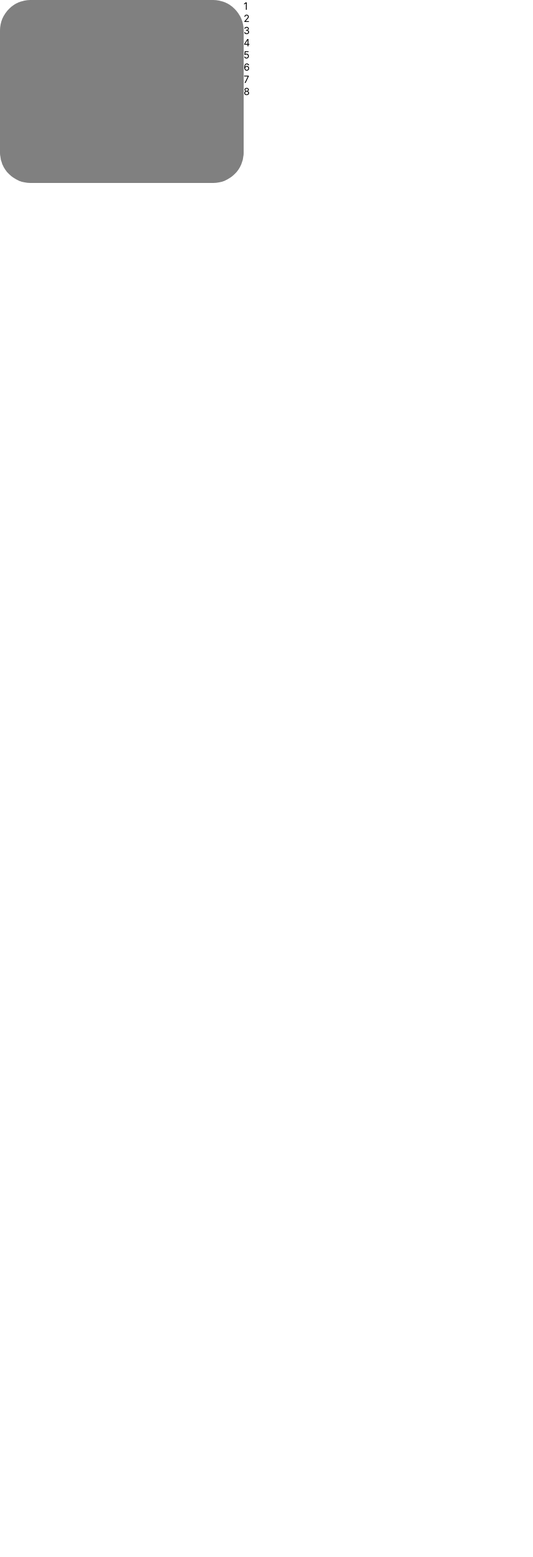
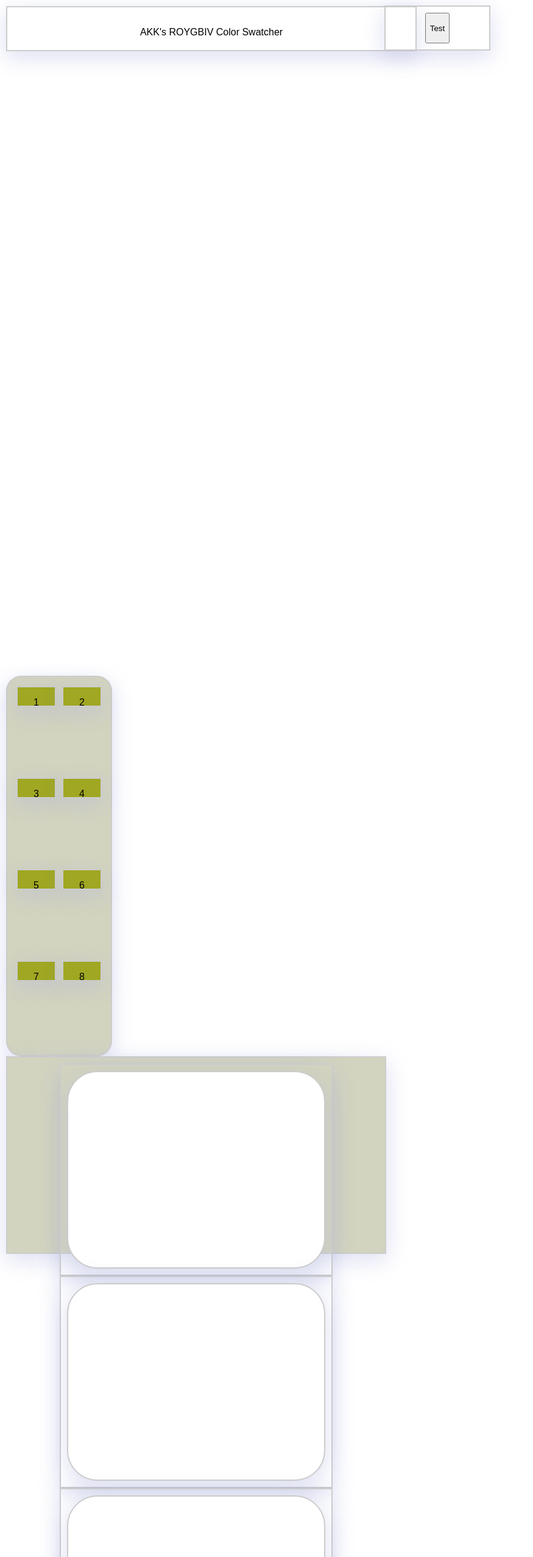
Before and after one commit to 464squad/design-pad, a React (Create React App) app: page / in a window 1280 px wide. Shown: the top 2553 px of the page at 61% size, without its empty margins (0-875 px from the left). Before the commit the page ends 800 px from the top, so only its background shows below. Built offline with nearby package versions, Linux system fonts and the light colour scheme.

Commit message:
Add files via upload

```diff
--- a/src/components/DesignContainer.js
+++ b/src/components/DesignContainer.js
@@ -1,6 +1,7 @@
 import React from 'react';
 import DesignPad from './DesignPad.js'
 import PadInput from './PadInput.js'
+import '../design.css'
 
 class DesignContainer extends React.Component {
     constructor(props){
@@ -17,9 +18,25 @@ class DesignContainer extends React.Component {
 
     render(){
         return(
-            <div style={{display: 'flex'}}>
-                <DesignPad currentInput={this.state.currentInput}/>
+            <div
+            className = "designContainer"
+            >
+                <div className = "siteTitle" >
+                    <p> AKK's ROYGBIV Color Swatcher</p>
+                </div>
+                <div className = 'editButton' >
+                    <button onClick={console.log('Test Dummy Button')}>
+                        Test
+                    </button>
+                </div>
                 <PadInput onDrag={this.updateCurrentInput}/>
+                <div className ="designBoard" >
+                    <DesignPad currentInput={this.state.currentInput}/>
+                    <DesignPad currentInput={this.state.currentInput}/>
+                    <DesignPad currentInput={this.state.currentInput}/>
+                    <DesignPad currentInput={this.state.currentInput}/>
+                </div>
+
             </div>
         )
     }
--- a/src/components/DesignPad.js
+++ b/src/components/DesignPad.js
@@ -1,5 +1,5 @@
 import React from 'react'
-import '../designpad.css';
+import '../design.css';
 
 
 class DesignPad extends React.Component {
@@ -7,7 +7,7 @@ class DesignPad extends React.Component {
         super(props);
 
         this.state = {
-            color: 'gray'
+            color: 'white'
         }
     }
 
--- a/src/components/PadInput.js
+++ b/src/components/PadInput.js
@@ -1,5 +1,5 @@
 import React from 'react';
-import '../designpad.css';
+import '../design.css'
 
 class PadInput extends React.Component {
      constructor(props) {
@@ -15,9 +15,7 @@ class PadInput extends React.Component {
             {id: 6, color: "rgb(67, 2, 247)"},
             {id: 7, color: "rgb(199, 2, 248)"},
             {id: 8, color: "rgb(87, 2, 61)"}
-        ],
-
-         draggedInput: {}
+        ]
      }
 
 
@@ -31,7 +29,7 @@ class PadInput extends React.Component {
     render(){
         const {padButtons} = this.state;
         return(
-            <div>
+            <div className= 'padInput'>
                 {
                     padButtons.map((padButton)=>{
                         return(
--- /dev/null
+++ b/src/design.css
@@ -0,0 +1,123 @@
+.testPad {
+    height: 300px;
+    width: 400px;
+    border-radius: 50px;
+  }
+
+  .designContainer {
+  padding: 10px;
+  }
+
+  .designContainer div {
+  display: flex;
+  line-height: 30px;
+  flex-direction: row;
+  justify-content: center;
+  border: 2px #ccc solid;
+  padding: 10px;
+
+  box-shadow: 0 10px 30px rgba(207, 207, 223, 0.22), 0 10px 35px   rgba(139, 151, 221, 0.22);
+  font-family: 'Avenir Next', sans-serif;
+  justify-content: space-around;
+
+
+  }
+
+  .siteTitle {
+  width: 650px;
+  height: 50px;
+  background-color: white;
+  justify-content: center;
+
+  }
+
+  .editButton {
+  position: relative;
+  height: 50px;
+  width: 150px;
+  top: -540px;
+  float: right;
+  flex-direction: row;
+  margin: 465px;
+  }
+
+  .padInput {
+  position: relative;
+  height: 600px;
+  top: 20px;
+  width: 150px;
+  background-color: #d3d4bf;
+  flex-direction: row;
+  border-radius: 25px;
+  display: flex;
+  flex-wrap: wrap;
+  }
+
+  .designBoard{
+  position: relative;
+  background-color: rgb(211, 212, 191);
+  display: flex;
+  width: 600px;
+  float: left;
+  top: 20px;
+  height: 300px;
+  flex-direction: row;
+  padding: 20px;
+  margin: px;
+  display: flex;
+  flex-wrap: wrap;
+  }
+
+  .designBoard div {
+  display: flex;
+  flex-direction: row;
+  justify-content: center;
+  border: 2px #ccc solid;
+  box-shadow: 0 10px 30px rgba(207, 207, 223, 0.22), 0 10px 35px   rgba(139, 151, 221, 0.22);
+  font-family: 'Avenir Next', sans-serif;
+  justify-content: space-around;
+  }
+
+  .designPad {
+  background-color: white;
+  height: 20px;
+  width: 20px;
+  border-radius: 5px;
+  flex: 1 0 21%;
+  margin: 5px;
+
+
+  }
+
+  .padButton {
+  flex: 1 0 21%;
+  margin: 5px;
+  height: 10px;
+  background-color: rgb(160, 167, 34);
+
+  }
+
+  .padButton1 {
+  background-color: rgb(250, 4, 4);
+  }
+  .padButton2 {
+  background-color: rgb(248, 113, 2);
+  }
+  .padButton3 {
+  background-color: rgb(253, 249, 5);
+  }
+  .padButton4 {
+  background-color: rgb(72, 243, 4);
+  }
+  .padButton5 {
+  background-color: rgb(3, 175, 243);
+  }
+  .padButton6 {
+  background-color: rgb(67, 2, 247);
+  }
+  .padButton7 {
+  background-color: rgb(199, 2, 248);
+  }
+  .padButton8 {
+  background-color: rgb(87, 2, 61);
+  }
```
